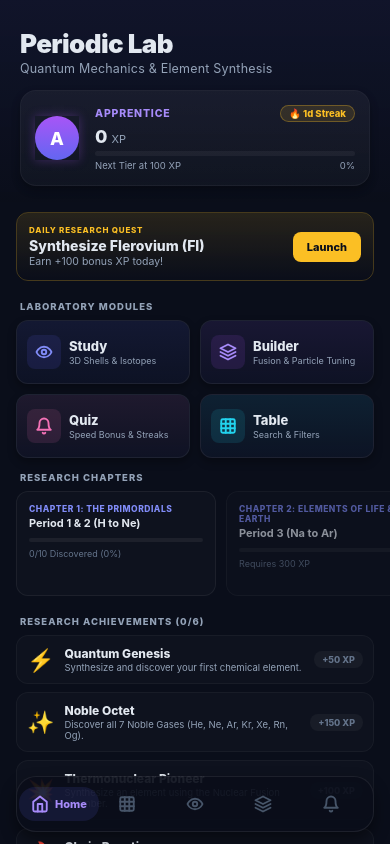
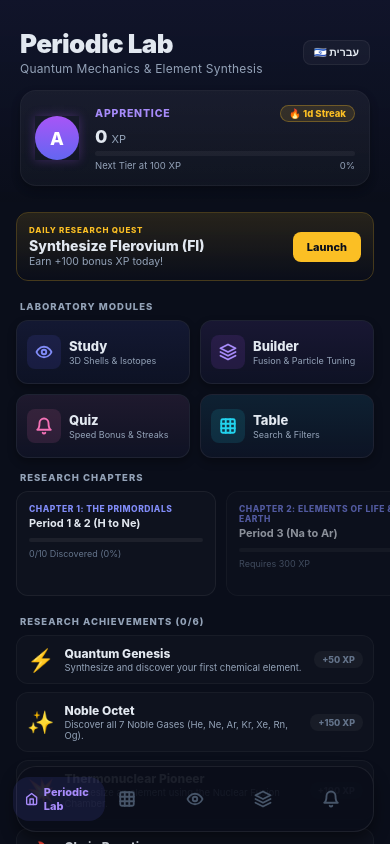
Before and after one commit to Shilo744/PeriodicLab, a React Native app: screen / in a window 390 px wide. Built offline with nearby package versions, Linux system fonts and the light colour scheme.

Commit message:
feat(i18n): add bilingual language toggle and localized headers

```diff
--- a/App.tsx
+++ b/App.tsx
@@ -20,6 +20,8 @@ import {
   ACHIEVEMENTS_LIST, CHAPTERS,
   checkAchievements, getDailyFeaturedElement
 } from './src/data/achievements';
+import { Locale, t } from './src/data/i18n';
+import { triggerHaptic, playSound } from './src/services/feedback';
 
 type Tab = 'home' | 'table' | 'study' | 'builder' | 'quiz';
 
@@ -72,12 +74,12 @@ function TabIcon({ name, color }: { name: Tab; color: string }) {
   return <TableIcon color={color} />;
 }
 
-const TABS: { key: Tab; label: string }[] = [
-  { key: 'home', label: 'Home' },
-  { key: 'table', label: 'Table' },
-  { key: 'study', label: 'Study' },
-  { key: 'builder', label: 'Builder' },
-  { key: 'quiz', label: 'Quiz' },
+const TABS: { key: Tab; labelKey: any }[] = [
+  { key: 'home', labelKey: 'appTitle' },
+  { key: 'table', labelKey: 'table' },
+  { key: 'study', labelKey: 'study' },
+  { key: 'builder', labelKey: 'builder' },
+  { key: 'quiz', labelKey: 'quiz' },
 ];
 
 const INITIAL_POOL = [1, 2, 3, 4, 5, 6];
@@ -118,11 +120,11 @@ function pickFromPool(pool: number[], levels: Record<number, number>): number {
 function xpForLevel(level: number): number { return 10 + level * 5; }
 
 function HomeScreen({
-  xp, discovered, levels, studyPool, unlockedAchievements, dailyStreak,
+  xp, discovered, levels, studyPool, unlockedAchievements, dailyStreak, locale, onToggleLocale,
   onGoStudy, onGoQuiz, onGoBuilder, onGoTable, onSelectElement
 }: {
   xp: number; discovered: number[]; levels: Record<number, number>; studyPool: number[];
-  unlockedAchievements: string[]; dailyStreak: number;
+  unlockedAchievements: string[]; dailyStreak: number; locale: Locale; onToggleLocale: () => void;
   onGoStudy: () => void; onGoQuiz: () => void; onGoBuilder: () => void; onGoTable: () => void;
   onSelectElement: (z: number) => void;
 }) {
@@ -138,8 +140,13 @@ function HomeScreen({
     <ScrollView style={HS.scroll} contentContainerStyle={HS.container} showsVerticalScrollIndicator={false}>
       <LinearGradient colors={['rgba(99, 102, 241, 0.08)', 'rgba(10, 14, 26, 0.2)']} style={HS.hero}>
         <View style={HS.headerTop}>
-          <Text style={HS.title}>Periodic Lab</Text>
-          <Text style={HS.subtitle}>Quantum Mechanics & Element Synthesis</Text>
+          <View>
+            <Text style={HS.title}>{t('appTitle', locale)}</Text>
+            <Text style={HS.subtitle}>{t('appSubtitle', locale)}</Text>
+          </View>
+          <TouchableOpacity style={HS.langToggle} onPress={onToggleLocale} activeOpacity={0.75}>
+            <Text style={HS.langToggleTxt}>{locale === 'en' ? '🇮🇱 עברית' : '🇺🇸 English'}</Text>
+          </TouchableOpacity>
         </View>
 
         {/* Status Panel */}
@@ -179,7 +186,7 @@ function HomeScreen({
         <LinearGradient colors={['rgba(251, 191, 36, 0.12)', 'rgba(10, 14, 26, 0.4)']} style={StyleSheet.absoluteFill} />
         <View style={HS.dailyContent}>
           <View style={HS.dailyLeft}>
-            <Text style={HS.dailyTag}>DAILY RESEARCH QUEST</Text>
+            <Text style={HS.dailyTag}>{t('dailyQuest', locale)}</Text>
             <Text style={HS.dailyTitle}>Synthesize {dailyEl.nameEn} ({dailyEl.sym})</Text>
             <Text style={HS.dailySub}>Earn +{daily.bonusXP} bonus XP today!</Text>
           </View>
@@ -194,7 +201,7 @@ function HomeScreen({
       </View>
 
       {/* Main Actions Panel */}
-      <Text style={HS.sectionLabel}>LABORATORY MODULES</Text>
+      <Text style={HS.sectionLabel}>{t('modules', locale)}</Text>
       <View style={HS.actionRow}>
         <TouchableOpacity style={HS.moduleCard} onPress={onGoStudy} activeOpacity={0.85}>
           <LinearGradient colors={['rgba(99, 102, 241, 0.08)', 'rgba(99, 102, 241, 0.01)']} style={StyleSheet.absoluteFill} />
@@ -202,8 +209,8 @@ function HomeScreen({
             <StudyIcon color="#818cf8" />
           </View>
           <View style={HS.moduleTextContainer}>
-            <Text style={HS.moduleLabel}>Study</Text>
-            <Text style={HS.moduleDesc}>3D Shells & Isotopes</Text>
+            <Text style={HS.moduleLabel}>{t('study', locale)}</Text>
+            <Text style={HS.moduleDesc}>{t('studyDesc', locale)}</Text>
           </View>
         </TouchableOpacity>
         <TouchableOpacity style={HS.moduleCard} onPress={onGoBuilder} activeOpacity={0.85}>
@@ -212,8 +219,8 @@ function HomeScreen({
             <BuilderIcon color="#a78bfa" />
           </View>
           <View style={HS.moduleTextContainer}>
-            <Text style={HS.moduleLabel}>Builder</Text>
-            <Text style={HS.moduleDesc}>Fusion & Particle Tuning</Text>
+            <Text style={HS.moduleLabel}>{t('builder', locale)}</Text>
+            <Text style={HS.moduleDesc}>{t('builderDesc', locale)}</Text>
           </View>
         </TouchableOpacity>
       </View>
@@ -225,8 +232,8 @@ function HomeScreen({
             <QuizIcon color="#f472b6" />
           </View>
           <View style={HS.moduleTextContainer}>
-            <Text style={HS.moduleLabel}>Quiz</Text>
-            <Text style={HS.moduleDesc}>Speed Bonus & Streaks</Text>
+            <Text style={HS.moduleLabel}>{t('quiz', locale)}</Text>
+            <Text style={HS.moduleDesc}>{t('quizDesc', locale)}</Text>
           </View>
         </TouchableOpacity>
         <TouchableOpacity style={HS.moduleCard} onPress={onGoTable} activeOpacity={0.85}>
@@ -235,14 +242,14 @@ function HomeScreen({
             <TableIcon color="#22d3ee" />
           </View>
           <View style={HS.moduleTextContainer}>
-            <Text style={HS.moduleLabel}>Table</Text>
-            <Text style={HS.moduleDesc}>Search & Filters</Text>
+            <Text style={HS.moduleLabel}>{t('table', locale)}</Text>
+            <Text style={HS.moduleDesc}>{t('tableDesc', locale)}</Text>
           </View>
         </TouchableOpacity>
       </View>
 
       {/* Chapters & Mastery Progression */}
-      <Text style={HS.sectionLabel}>RESEARCH CHAPTERS</Text>
+      <Text style={HS.sectionLabel}>{t('chapters', locale)}</Text>
       <ScrollView horizontal showsHorizontalScrollIndicator={false} style={HS.chapterScroll}>
         {CHAPTERS.map(ch => {
           const chDiscovered = ch.elements.filter(z => discovered.includes(z)).length;
@@ -261,7 +268,7 @@ function HomeScreen({
                 />
               </View>
               <Text style={HS.chapterMeta}>
-                {isUnlocked ? `${chDiscovered}/${ch.elements.length} Discovered (${chPct}%)` : `Requires ${ch.requiredXP} XP`}
+                {isUnlocked ? `${chDiscovered}/${ch.elements.length} ${t('discovered', locale)} (${chPct}%)` : `Requires ${ch.requiredXP} XP`}
               </Text>
             </View>
           );
@@ -269,7 +276,7 @@ function HomeScreen({
       </ScrollView>
 
       {/* Achievements Showcase */}
-      <Text style={HS.sectionLabel}>RESEARCH ACHIEVEMENTS ({unlockedAchievements.length}/{ACHIEVEMENTS_LIST.length})</Text>
+      <Text style={HS.sectionLabel}>{t('achievements', locale)} ({unlockedAchievements.length}/{ACHIEVEMENTS_LIST.length})</Text>
       <View style={HS.achievementsGrid}>
         {ACHIEVEMENTS_LIST.map(ach => {
           const isUnlocked = unlockedAchievements.includes(ach.id);
@@ -295,6 +302,7 @@ function HomeScreen({
 
 export default function App() {
   const [tab, setTab] = useState<Tab>('home');
+  const [locale, setLocale] = useState<Locale>('en');
   const [elementLevels, setElementLevels] = useState<Record<number, number>>({});
   const [totalXP, setTotalXP] = useState(0);
   const [studyPool, setStudyPool] = useState<number[]>(INITIAL_POOL);
@@ -302,6 +310,12 @@ export default function App() {
   const [dailyStreak, setDailyStreak] = useState(1);
   const [studyZ, setStudyZ] = useState(6);
   const [quizZ, setQuizZ] = useState(() => pickFromPool(INITIAL_POOL, {}));
+
+  const toggleLocale = useCallback(() => {
+    triggerHaptic('light');
+    playSound('click');
+    setLocale(l => (l === 'en' ? 'he' : 'en'));
+  }, []);
 
   // Initial loading from Storage
   useEffect(() => {
@@ -406,6 +420,8 @@ export default function App() {
         studyPool={studyPool}
         unlockedAchievements={unlockedAchievements}
         dailyStreak={dailyStreak}
+        locale={locale}
+        onToggleLocale={toggleLocale}
         onGoStudy={() => setTab('study')}
         onGoQuiz={() => setTab('quiz')}
         onGoBuilder={() => setTab('builder')}
@@ -426,14 +442,14 @@ export default function App() {
 
       {/* Floating Glassmorphic Navigation Bar */}
       <View style={S.bar}>
-        {TABS.map(t => {
-          const active = tab === t.key;
+        {TABS.map(tTab => {
+          const active = tab === tTab.key;
           return (
-            <TouchableOpacity key={t.key} style={S.tab} onPress={() => setTab(t.key)} activeOpacity={0.75}>
+            <TouchableOpacity key={tTab.key} style={S.tab} onPress={() => setTab(tTab.key)} activeOpacity={0.75}>
               <View style={[S.tabInner, active && S.tabInnerActive]}>
-                <TabIcon name={t.key} color={active ? COLORS.tabActive : COLORS.tabInactive} />
+                <TabIcon name={tTab.key} color={active ? COLORS.tabActive : COLORS.tabInactive} />
                 {active ? (
-                  <Text style={S.tabLabelActive}>{t.label}</Text>
+                  <Text style={S.tabLabelActive}>{t(tTab.labelKey, locale)}</Text>
                 ) : null}
               </View>
             </TouchableOpacity>
@@ -491,9 +507,22 @@ const HS = StyleSheet.create({
   scroll: { flex: 1 },
   container: { paddingBottom: 160 },
   hero: { paddingHorizontal: 20, paddingTop: 28, paddingBottom: 16 },
-  headerTop: { marginBottom: 14 },
+  headerTop: { flexDirection: 'row', justifyContent: 'space-between', alignItems: 'center', marginBottom: 14 },
   title: { fontSize: 26, fontWeight: '900', color: COLORS.text, letterSpacing: -0.6 },
-  subtitle: { fontSize: 12.5, color: COLORS.textSecondary, letterSpacing: 0.2, marginTop: 2 },
+  subtitle: { fontSize: 12, color: COLORS.textSecondary, letterSpacing: 0.2, marginTop: 2 },
+  langToggle: {
+    backgroundColor: 'rgba(255, 255, 255, 0.04)',
+    paddingHorizontal: 10,
+    paddingVertical: 5,
+    borderRadius: RADIUS.sm,
+    borderWidth: 1,
+    borderColor: COLORS.borderLight,
+  },
+  langToggleTxt: {
+    fontSize: 10.5,
+    fontWeight: '700',
+    color: COLORS.text,
+  },
 
   profileCard: {
     flexDirection: 'row',
```
